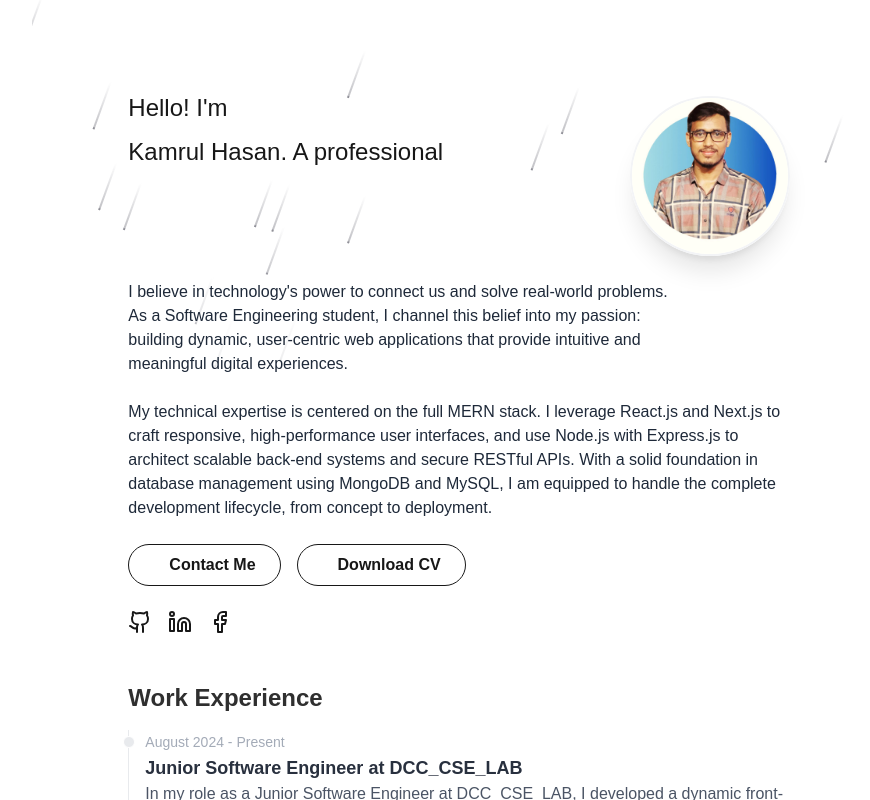
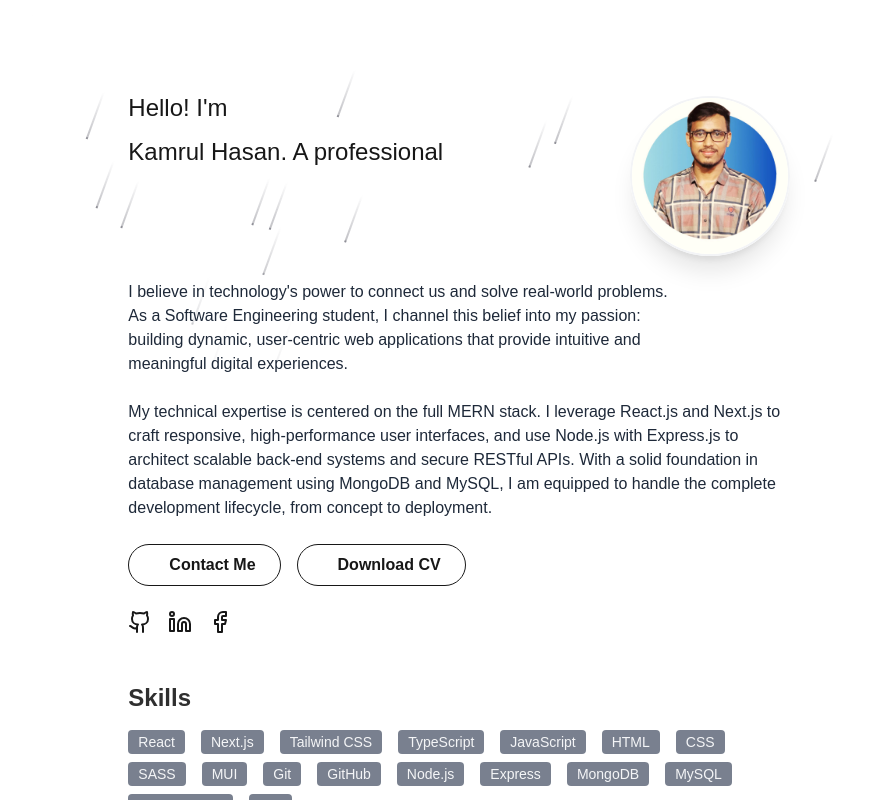
Before and after one commit to kamrulhasan2/protfolio, a Next.js app: page / in a window 1280 px wide. Shown: the top 800 px of the page, without its empty margins (181-1051 px from the left). Built offline with nearby package versions, Linux system fonts and the light colour scheme.

Commit message:
create Skills section

```diff
--- a/src/app/page.tsx
+++ b/src/app/page.tsx
@@ -1,6 +1,7 @@
 
 import Education from "@/components/Education";
 import IntroSection from "@/components/IntroSection";
+import Skills from "@/components/Skills";
 import WorkExperience from "@/components/WorkExperience";
 import dynamic from "next/dynamic";
 
@@ -14,8 +15,10 @@ export default function Home() {
     <main className="flex min-h-screen flex-col md:gap-12 gap-8 md:p-24 p-10 relative overflow-hidden lg:w-8/12 sm:w-full mx-auto">
       <div  className="fixed inset-0 pointer-events-none light-mode-fade-bottom dark:fade-bottom z-10 bg-white/10 dark:bg-black/10"  />
       <IntroSection />
+      <Skills />
       <WorkExperience />
       <Education />
+
       <Meteors number={30} />
     </main>
   );
--- /dev/null
+++ b/src/components/Skills.tsx
@@ -0,0 +1,41 @@
+import React from "react";
+
+const skillsData = [
+  "React",
+  "Next.js",
+  "Tailwind CSS",
+  "TypeScript",
+  "JavaScript",
+  "HTML",
+  "CSS",
+  "SASS",
+  "MUI",
+  "Git",
+  "GitHub",
+  "Node.js",
+  "Express",
+  "MongoDB",
+  "MySQL",
+  "RESTful APIs",
+  "Jira"
+];
+
+function Skills() {
+  return (
+    <div className="flex flex-col gap-4 w-full">
+      <h1 className="text-2xl font-bold">Skills</h1>
+      <div className="flex flex-wrap gap-2">
+        {skillsData.map((skill, index) => (
+          <span
+            key={index}
+            className="bg-gray-500 text-gray-100 text-sm font-medium me-2 px-2.5 py-0.5 rounded dark:bg-gray-700 dark:text-gray-300"
+          >
+            {skill}
+          </span>
+        ))}
+      </div>
+    </div>
+  );
+}
+
+export default Skills;
```
